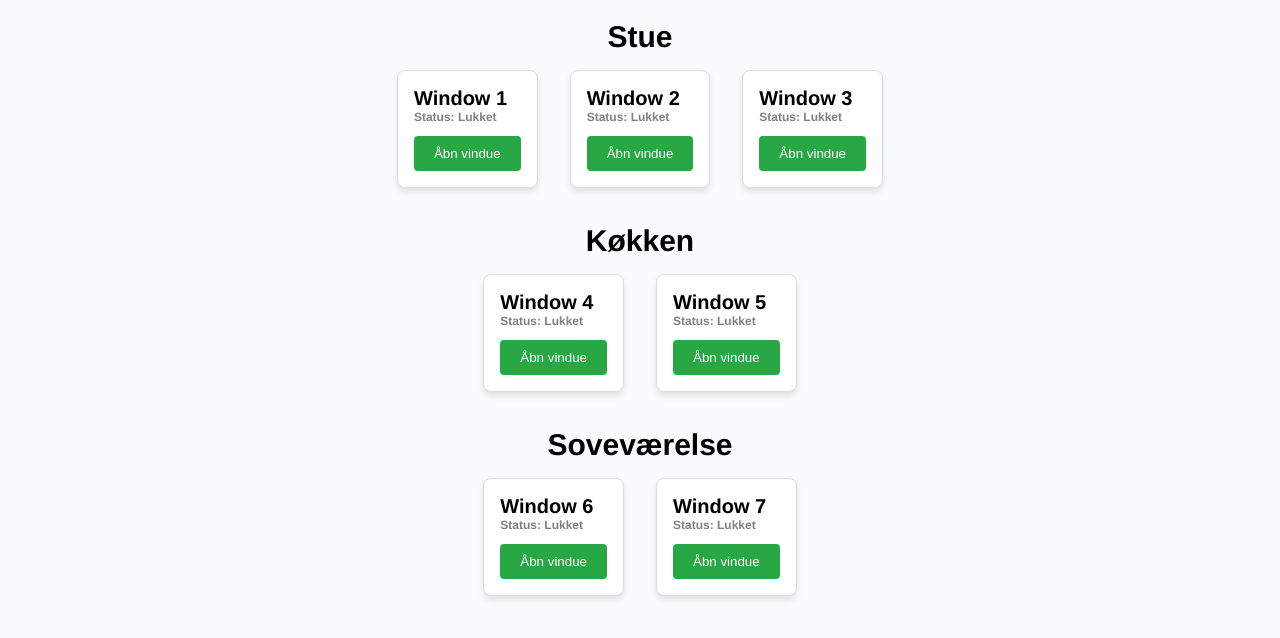
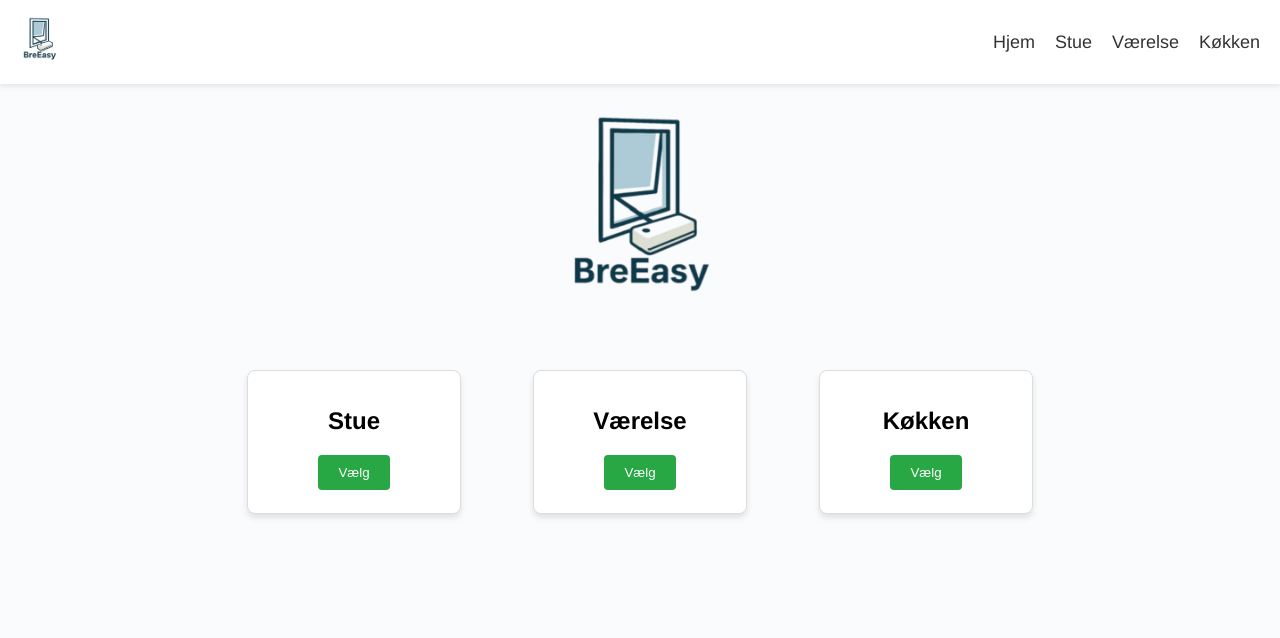
Before and after one commit to Samitho456/Bre-easy-web, a plain HTML site: page index.html in a window 1280 px wide. Drawn offline with nearby package versions, Linux system fonts and the light colour scheme.

Commit message:
changes to index homepage and change of logo. Changes to styles in Stue and index

```diff
--- a/index.html
+++ b/index.html
@@ -8,30 +8,60 @@
     <script src="https://unpkg.com/vue@3/dist/vue.global.js"></script>
   </head>
   <body>
-    <div id="app">
-      <div v-for="room in rooms" :key="room.id">
-        <p class="container-title">{{ room.name }}</p>
-        <div class="card-container">
-          <div
-            class="window-card"
-            v-for="window in room.windows"
-            :key="window.id"
-          >
-            <p class="card-title">{{ window.name }}</p>
-            <p class="window-status">
-              Status: {{ window.isOpen ? "Åbent" : "Lukket" }}
-            </p>
-            <button
-              :style="{ backgroundColor: window.isOpen ? '#dc3545' : '#28a745' }"
-              @click="window.isOpen = !window.isOpen"
-              class="toggle-open-status"
-            >
-              {{ window.isOpen ? "Luk vindue" : "Åbn vindue" }}
-            </button>
-          </div>
+     <nav class="navbar">
+      <a href="index.html" class="logo-link">
+          <img src="det_rigtige_logo-removebg-preview.png" alt="Logo" class="logo">
+      </a>
+
+      <ul class="nav-links">
+          <li><a href="index.html">Hjem</a></li>
+          <li><a href="Stue.html">Stue</a></li>
+          <li><a href="#">Værelse</a></li>
+          <li><a href="#">Køkken</a></li>
+      </ul>
+    </nav>
+    <div>
+
+  <img src="det_rigtige_logo-removebg-preview.png" alt="Logo" class="center-logo" height="250px">
+
+  <div class="room-wrapper">
+
+    <div>
+      <div class="card-container">
+        <div class="window-card">
+          <h2>Stue</h2>
+          <a href="Stue.html">
+          <button class="green-button">Vælg</button>
+          </a>
         </div>
       </div>
     </div>
+
+    <div>
+      <div class="card-container">
+        <div class="window-card">
+          <h2>Værelse</h2>
+          <a>
+            <button class="green-button">Vælg</button>
+          </a>
+        </div>
+      </div>
+    </div>
+
+    <div>
+      <div class="card-container">
+        <div class="window-card">
+          <h2>Køkken</h2>
+          <a>
+            <button class="green-button">Vælg</button>
+          </a>
+        </div>
+      </div>
+    </div>
+
+  </div>
+</div>
+
     <script src="script.js"></script>
   </body>
 </html>
--- a/styles.css
+++ b/styles.css
@@ -20,15 +20,20 @@ body {
   justify-content: center;
   margin-top: 0px;
   padding: 0px;
+
 }
 
 .window-card {
+  text-align: center;
   background-color: #ffffff;
   border: 1px solid #dddddd;
   border-radius: 8px;
   box-shadow: 0 4px 6px rgba(0, 0, 0, 0.1);
   padding: 16px;
+
   margin: 16px;
+  width: 180px;
+  height: 110px;
   transition: box-shadow 0.3s ease;
 }
 
@@ -62,3 +67,50 @@ body {
   font-weight: bold;
   color: gray;
 }
+
+.navbar {
+    display: flex;
+    align-items: center;
+    justify-content: space-between;
+    padding: 10px 20px;
+    background: #fff;
+    box-shadow: 0 2px 6px rgba(0,0,0,0.1);
+}
+
+.logo {
+    height: 60px;
+}
+
+.nav-links {
+    list-style: none;
+    display: flex;
+    gap: 20px;
+    margin: 0;
+}
+
+.nav-links a {
+    text-decoration: none;
+    color: #333;
+    font-size: 18px;
+}
+
+.center-logo {
+  display: block;
+  margin-left: auto;
+  margin-right: auto;
+}
+
+.room-wrapper {
+  display: flex;
+  justify-content: center;
+  gap: 40px;
+  margin-top: 20px;
+}
+
+.green-button {
+  background-color: #28a745;
+  color: white;
+  border: none;
+  padding: 10px 20px;
+  border-radius: 4px;
+}
```
Also changed, not shown: Stue.html (+12 -0 lines), LogoUdenbaggrund.png (deleted), det_rigtige_logo-removebg-preview.png (added).
